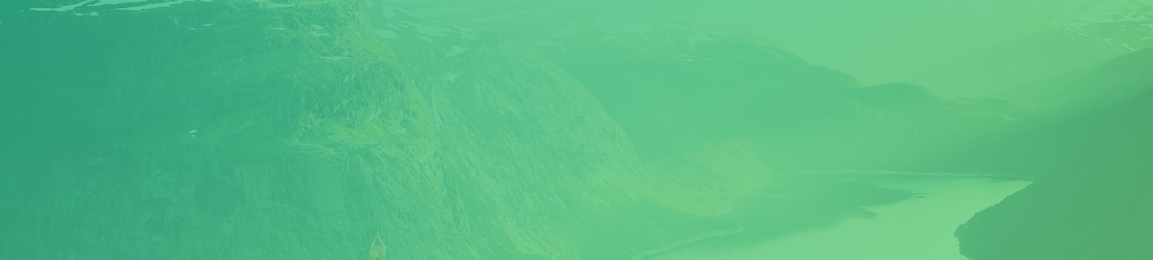
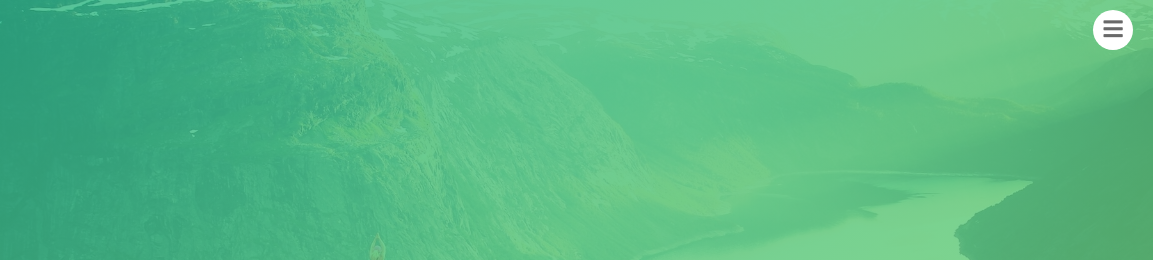
Before and after one commit to ismaxcf/Natours, a website built with webpack: page index.html in a window 1280 px wide. Shown: the top 260 px of the page, 127-1280 px from the left. Built offline with nearby package versions, Linux system fonts and the light colour scheme.

Commit message:
Finalizada feature boton

```diff
--- a/index.html
+++ b/index.html
@@ -21,6 +21,9 @@
                     <span class="Header-Title--Sub">is where life happens</span>
                 </h1>
                 <a class="btn--white btn-anim" href="#">discover our tours</a>
+            </div>
+            <div class="Header__Menu">
+                <i class="fas fa-bars"></i>
             </div>
         </header>
         <main>
--- a/src/styles/main.scss
+++ b/src/styles/main.scss
@@ -47,6 +47,17 @@
         transform: translate(-50%,-60%);
         text-align: center;
     }
+
+    &__Menu{
+        position: fixed;
+        top: 10px;
+        right: 20px;
+        background-color: white;
+        border-radius: 30px;
+        width: 40px;
+        height:40px;
+        text-align: center;
+    }
 }
 
 .Header-Title{
```
